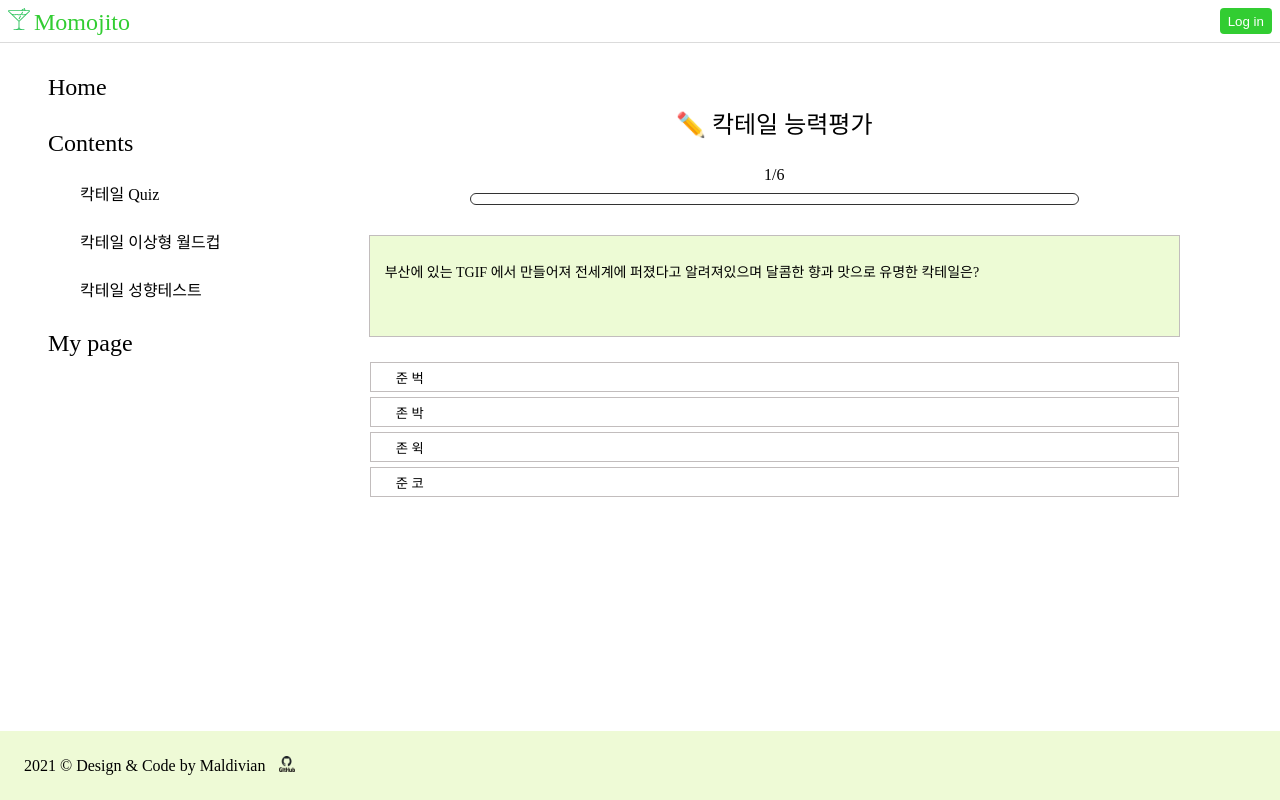
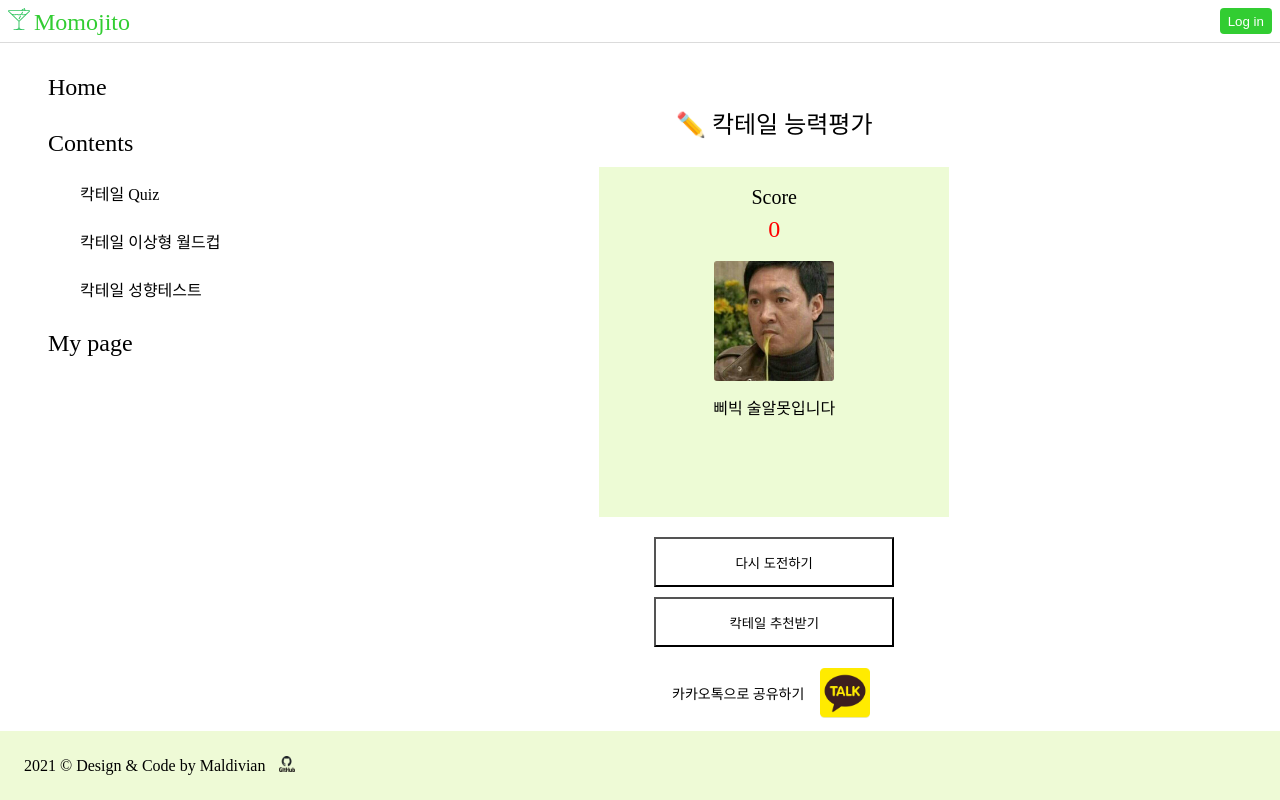
Before and after one commit to codestates/momojito_Client, a Next.js app: page /quiz in a window 1280 px wide. Built offline with nearby package versions, Linux system fonts and the light colour scheme.

Commit message:
Add Kakaolink in Global

```diff
--- /dev/null
+++ b/components/KakaoShareButton.js
@@ -0,0 +1,56 @@
+import { React, useEffect } from "react";
+import styled from "styled-components";
+
+const KakaoButton = styled.button`
+  background-color: rgba(0, 0, 0, 0);
+  border: none;
+  cursor: pointer;
+
+  img {
+    width: 50px;
+    height: 50px;
+  }
+`;
+
+function KakaoShareButton({ title, desc, imgurl, link }) {
+  //추후 process.env로 관리하기
+  const kakaoKey = "75d977bf235fda941972e4be5835408a";
+
+  useEffect(() => {
+    createKakaoButton();
+  }, []);
+
+  const createKakaoButton = () => {
+    const redirectUrl = link || window.location.href;
+    // kakao sdk script이 정상적으로 불러와졌으면 window.Kakao로 접근이 가능합니다
+    if (window.Kakao) {
+      const kakao = window.Kakao;
+      // 중복 initialization 방지
+      if (!kakao.isInitialized()) {
+        // 두번째 step 에서 가져온 javascript key 를 이용하여 initialize
+        kakao.init(kakaoKey);
+      }
+      kakao.Link.createDefaultButton({
+        // Render 부분 id=kakao-link-btn 을 찾아 그부분에 렌더링을 합니다
+        container: "#kakao-link-btn",
+        objectType: "feed",
+        content: {
+          title: title,
+          description: desc,
+          imageUrl: imgurl, // i.e. process.env.FETCH_URL + '/logo.png'
+          link: {
+            mobileWebUrl: redirectUrl,
+            webUrl: redirectUrl,
+          },
+        },
+      });
+    }
+  };
+  return (
+    <KakaoButton type="button" id="kakao-link-btn">
+      <img src="kakaolink_btn_medium.png" alt="kakao-btn" />
+    </KakaoButton>
+  );
+}
+
+export default KakaoShareButton;
--- a/pages/quiz.js
+++ b/pages/quiz.js
@@ -1,12 +1,11 @@
-import { useState, useEffect } from "react";
+import { useState } from "react";
 import PageUtils from "../components/PageUtils";
-import Header from "../components/Header";
-import Footer from "../components/Footer";
 import quizdata from "../public/quizdb";
 import styled from "styled-components";
 import { useRouter } from "next/router";
 import ProgressBar from "../components/ProgressBar";
 import Head from "next/head";
+import KakaoShareButton from "../components/KakaoShareButton";
 
 const QuizHeader = styled.div`
   margin-top: 70px;
@@ -89,7 +88,7 @@ function quiz() {
       </Head>
 
       <QuizHeader>✏️ 칵테일 능력평가</QuizHeader>
-      {!resultOn ? (
+      {resultOn ? (
         <>
           <StatusBar>
             <div className="count">
@@ -189,6 +188,7 @@ const ResultBox = styled.div`
 
   .result-text {
     margin-top: 20px;
+    margin-bottom: 20px;
   }
 `;
 
@@ -215,6 +215,17 @@ const ButtonDiv = styled.div`
     }
   }
 `;
+
+const KakaoLink = styled.div`
+  display: flex;
+  justify-content: center;
+  margin-top: 20px;
+  p {
+    align-self: center;
+    font-size: 14px;
+    margin-right: 10px;
+  }
+`
 
 function Result({ totalScore }) {
   const router = useRouter();
@@ -260,51 +271,19 @@ function Result({ totalScore }) {
         <button className="btn" selected="">
           칵테일 추천받기
         </button>
-        <KakaoShareButton result={result} className="btn"></KakaoShareButton>
       </ButtonDiv>
+      <KakaoLink>
+        <p >
+          카카오톡으로 공유하기
+        </p>
+          <KakaoShareButton
+            title="나의 술알못 테스트 결과는?"
+            desc={result.text}
+            imgurl="http://mud-kage.kakao.co.kr/dn/NTmhS/btqfEUdFAUf/FjKzkZsnoeE4o19klTOVI1/openlink_640x640s.jpg"
+          ></KakaoShareButton>
+      </KakaoLink>
     </>
   );
 }
 
-const kakaoKey = "75d977bf235fda941972e4be5835408a";
-
-function KakaoShareButton({ result }) {
-  useEffect(() => {
-    createKakaoButton();
-  }, []);
-
-  console.log(result.imgsrc);
-  const createKakaoButton = () => {
-    // kakao sdk script이 정상적으로 불러와졌으면 window.Kakao로 접근이 가능합니다
-    if (window.Kakao) {
-      const kakao = window.Kakao;
-      // 중복 initialization 방지
-      if (!kakao.isInitialized()) {
-        // 두번째 step 에서 가져온 javascript key 를 이용하여 initialize
-        kakao.init(kakaoKey);
-      }
-      kakao.Link.createDefaultButton({
-        // Render 부분 id=kakao-link-btn 을 찾아 그부분에 렌더링을 합니다
-        container: "#kakao-link-btn",
-        objectType: "feed",
-        content: {
-          title: "나의 술알못 테스트 결과는?",
-          description: result.text,
-          imageUrl:
-            "http://mud-kage.kakao.co.kr/dn/NTmhS/btqfEUdFAUf/FjKzkZsnoeE4o19klTOVI1/openlink_640x640s.jpg", // i.e. process.env.FETCH_URL + '/logo.png'
-          link: {
-            mobileWebUrl: window.location.href,
-            webUrl: window.location.href,
-          },
-        },
-      });
-    }
-  };
-  return (
-    <button className="btn" id="kakao-link-btn">
-      카카오톡 공유하기
-    </button>
-  );
-}
-
 export default quiz;
--- a/pages/signup.js
+++ b/pages/signup.js
@@ -146,7 +146,7 @@ export default function SignUp() {
         if (document.querySelector(".checkbox").checked === true) {
           //!
           axios
-            .post("http://localhost:3000/auth/signup", {
+            .post("http://localhost:5000/auth/signup", {
               email,
               password,
             })
```
Also changed, not shown: public/kakaolink_btn_medium.png (added).
